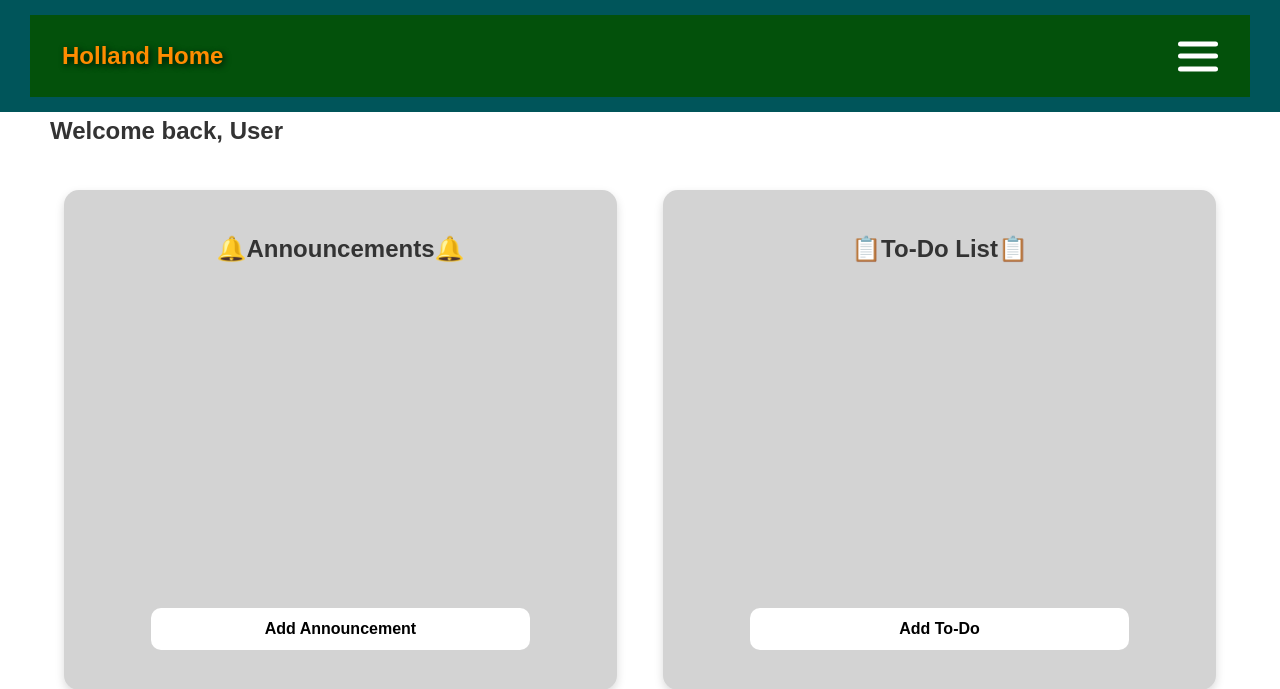
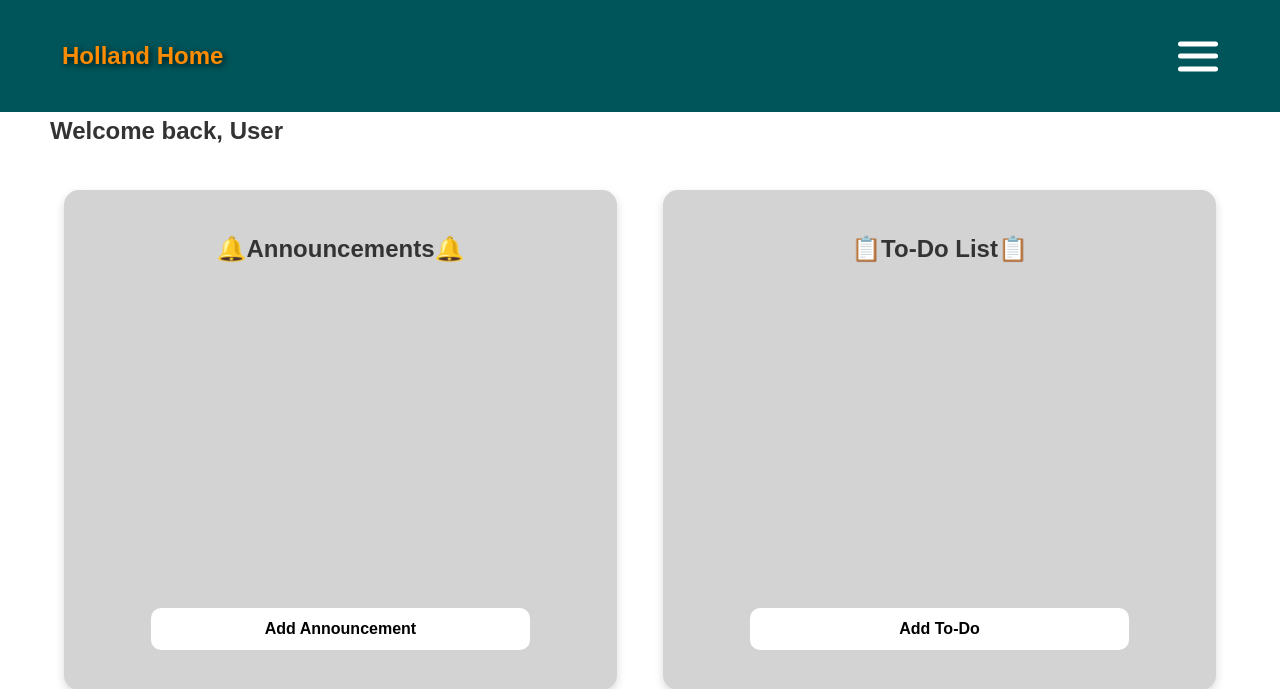
Before and after one commit to zaysea123/Holland_Home, a Django app: page /home/ in a window 1280 px wide. Shown: the top 689 px of the page. Run offline with Django 5.2, Linux system fonts and the light colour scheme.

Commit message:
Changed colors on more stuff

```diff
--- a/Holland_Home/page/static/page/home.css
+++ b/Holland_Home/page/static/page/home.css
@@ -133,7 +133,7 @@ body {
 nav {
     padding: 1rem;
     display: flex;
-    background-color: #03510b   ;
+    background-color: #00555a    ;
 }
 
 /* ham menu */
@@ -210,7 +210,7 @@ margin: auto;
     display: flex;
     align-items: center;
     justify-content: space-between;
-    background-color: #03510b;
+    background-color: #00555a ;
     padding: 1rem 2rem;
 }z
 header {
```
